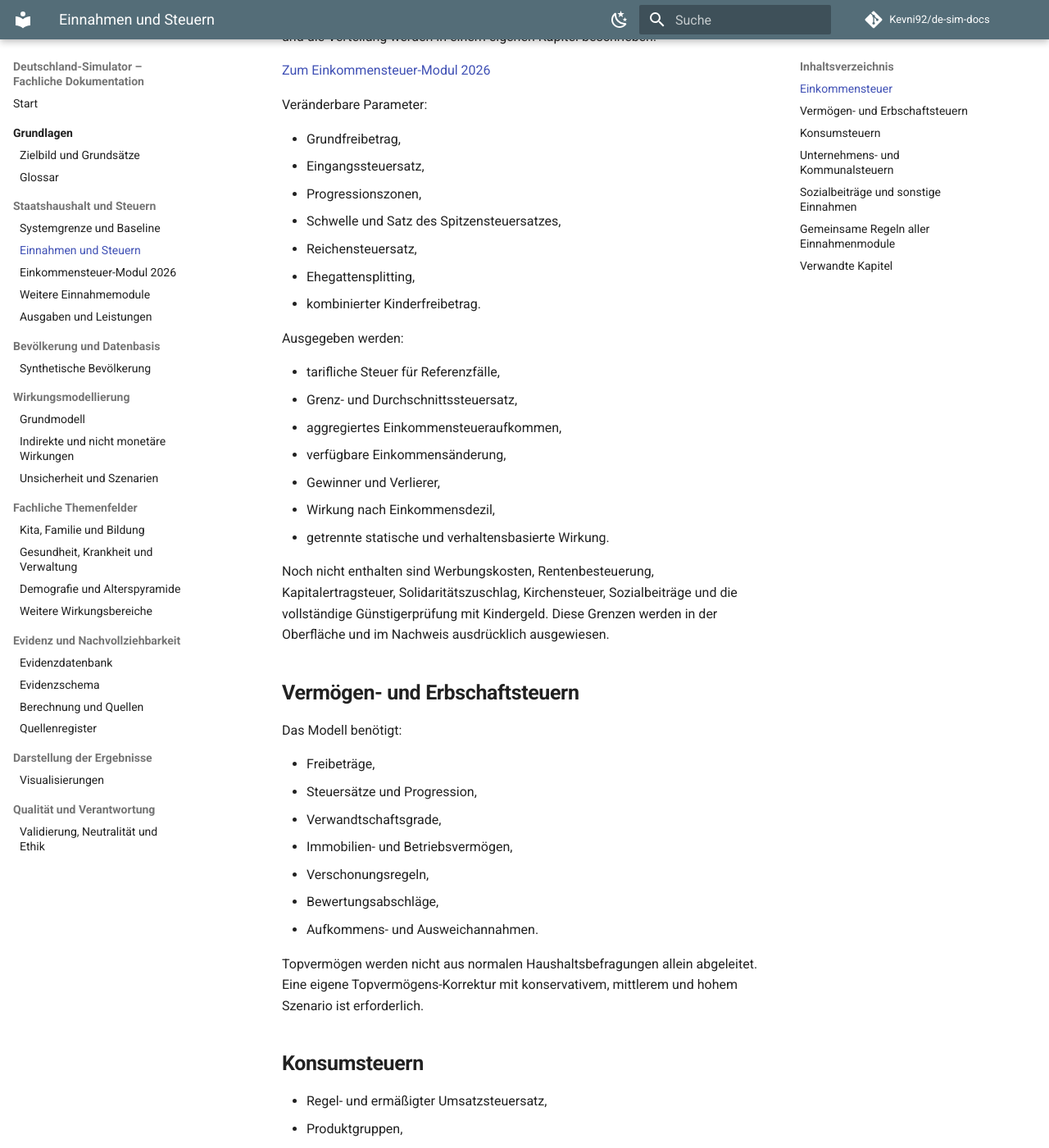
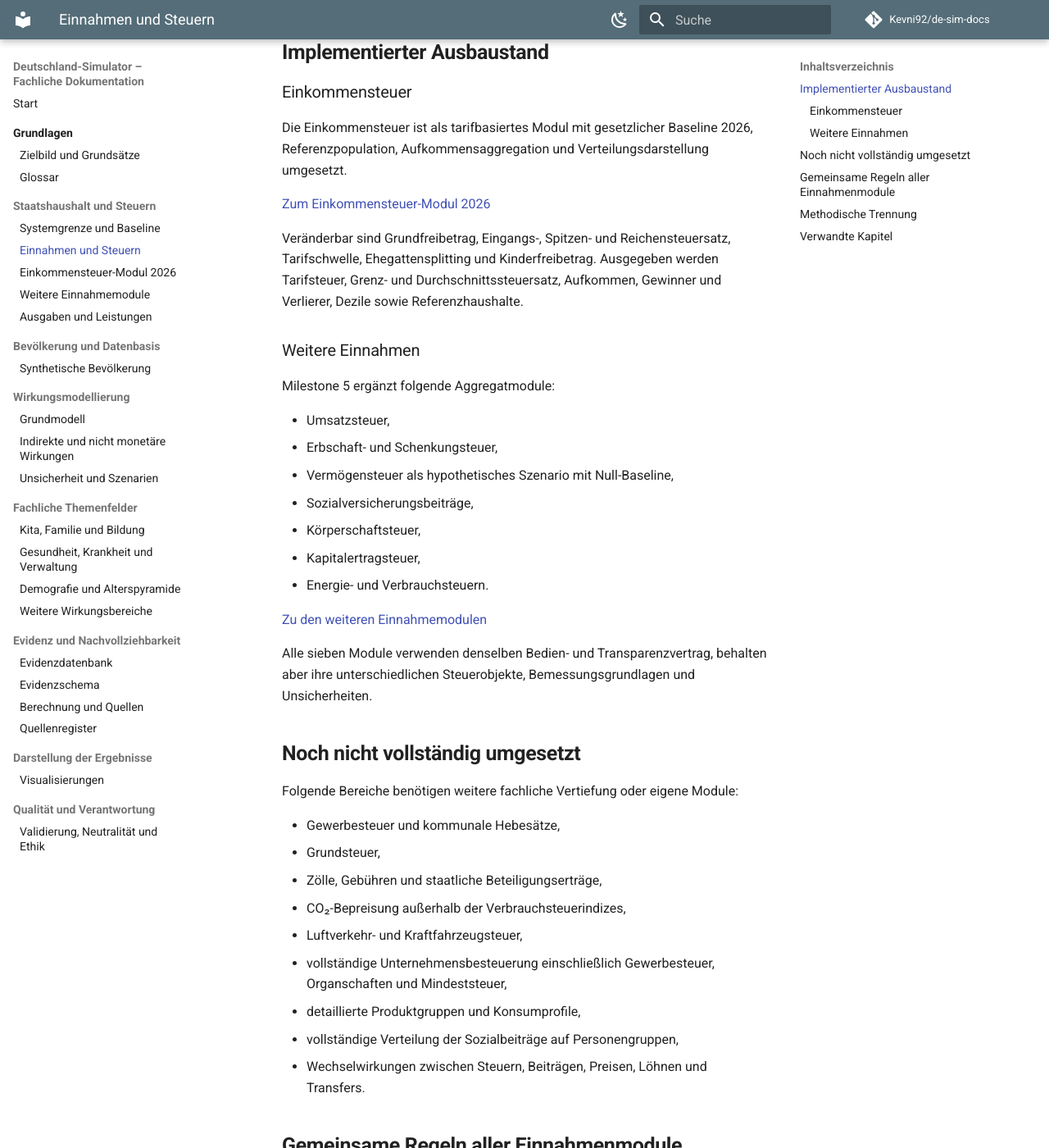
Before and after one commit to Kevni92/de-sim-docs, an MkDocs documentation site: the page built from docs/02-fiskal/einnahmen-und-steuern.md, in a window 1280 px wide and 1400 px high, scrolled down 250 px. Shown: the whole window at 82% size. Built offline with MkDocs 1.6.1 and Material for MkDocs 9.7.7, drawn with Linux system fonts in a browser that asks for light colours; comment, search, counter and statistics services are not loaded; some of the changed text lies outside the part shown.

Commit message:
docs: Ausbaustand der Einnahmemodule aktualisieren

```diff
--- a/docs/02-fiskal/einnahmen-und-steuern.md
+++ b/docs/02-fiskal/einnahmen-und-steuern.md
@@ -1,87 +1,53 @@
 ---
 title: Einnahmen und Steuern
-summary: Fachliche Anforderungen an Einnahmen-, Steuer- und Beitragsmodule des Simulators.
-status: Arbeitsstand 0.5
+summary: Fachliche Anforderungen und aktueller Ausbaustand der Einnahmen-, Steuer- und Beitragsmodule.
+status: Arbeitsstand 0.6
 last_updated: 2026-07-13
 ---
 
 # Einnahmen und Steuern
 
-## Einkommensteuer
+Der Simulator enthält einen gemeinsamen fachlichen Rahmen für Einnahmen. Gesetzliche Baseline, Szenarioparameter, statische Erstwirkung, Verhaltenskomponente, Unsicherheit und Quellen werden getrennt ausgewiesen.
 
-Die Einkommensteuer ist das erste vollständig implementierte Steuer-Modul. Die gesetzliche Baseline, das Reformszenario, die aggregierte Aufkommenswirkung und die Verteilung werden in einem eigenen Kapitel beschrieben:
+## Implementierter Ausbaustand
+
+### Einkommensteuer
+
+Die Einkommensteuer ist als tarifbasiertes Modul mit gesetzlicher Baseline 2026, Referenzpopulation, Aufkommensaggregation und Verteilungsdarstellung umgesetzt.
 
 [Zum Einkommensteuer-Modul 2026](einkommensteuer-modul.md)
 
-Veränderbare Parameter:
+Veränderbar sind Grundfreibetrag, Eingangs-, Spitzen- und Reichensteuersatz, Tarifschwelle, Ehegattensplitting und Kinderfreibetrag. Ausgegeben werden Tarifsteuer, Grenz- und Durchschnittssteuersatz, Aufkommen, Gewinner und Verlierer, Dezile sowie Referenzhaushalte.
 
-- Grundfreibetrag,
-- Eingangssteuersatz,
-- Progressionszonen,
-- Schwelle und Satz des Spitzensteuersatzes,
-- Reichensteuersatz,
-- Ehegattensplitting,
-- kombinierter Kinderfreibetrag.
+### Weitere Einnahmen
 
-Ausgegeben werden:
+Milestone 5 ergänzt folgende Aggregatmodule:
 
-- tarifliche Steuer für Referenzfälle,
-- Grenz- und Durchschnittssteuersatz,
-- aggregiertes Einkommensteueraufkommen,
-- verfügbare Einkommensänderung,
-- Gewinner und Verlierer,
-- Wirkung nach Einkommensdezil,
-- getrennte statische und verhaltensbasierte Wirkung.
+- Umsatzsteuer,
+- Erbschaft- und Schenkungsteuer,
+- Vermögensteuer als hypothetisches Szenario mit Null-Baseline,
+- Sozialversicherungsbeiträge,
+- Körperschaftsteuer,
+- Kapitalertragsteuer,
+- Energie- und Verbrauchsteuern.
 
-Noch nicht enthalten sind Werbungskosten, Rentenbesteuerung, Kapitalertragsteuer, Solidaritätszuschlag, Kirchensteuer, Sozialbeiträge und die vollständige Günstigerprüfung mit Kindergeld. Diese Grenzen werden in der Oberfläche und im Nachweis ausdrücklich ausgewiesen.
+[Zu den weiteren Einnahmemodulen](weitere-einnahmemodule.md)
 
-## Vermögen- und Erbschaftsteuern
+Alle sieben Module verwenden denselben Bedien- und Transparenzvertrag, behalten aber ihre unterschiedlichen Steuerobjekte, Bemessungsgrundlagen und Unsicherheiten.
 
-Das Modell benötigt:
+## Noch nicht vollständig umgesetzt
 
-- Freibeträge,
-- Steuersätze und Progression,
-- Verwandtschaftsgrade,
-- Immobilien- und Betriebsvermögen,
-- Verschonungsregeln,
-- Bewertungsabschläge,
-- Aufkommens- und Ausweichannahmen.
+Folgende Bereiche benötigen weitere fachliche Vertiefung oder eigene Module:
 
-Topvermögen werden nicht aus normalen Haushaltsbefragungen allein abgeleitet. Eine eigene Topvermögens-Korrektur mit konservativem, mittlerem und hohem Szenario ist erforderlich.
-
-## Konsumsteuern
-
-- Regel- und ermäßigter Umsatzsteuersatz,
-- Produktgruppen,
-- Energiesteuern,
-- Stromsteuer,
-- Tabak- und Alkoholsteuern,
-- CO2-Bepreisung,
-- Luftverkehrsteuer,
-- Kraftfahrzeugsteuer.
-
-Konsumsteuern werden über haushaltsspezifische Ausgabenprofile modelliert. Eine reine Multiplikation mit dem Gesamtkonsum reicht nicht aus.
-
-## Unternehmens- und Kommunalsteuern
-
-- Körperschaftsteuer,
-- Gewerbesteuer,
-- Verlustverrechnung,
-- Investitionsanreize,
-- Abschreibungsregeln,
-- Quellensteuern.
-
-Verhaltensreaktionen von Unternehmen werden als eigenes Szenario geführt. Sie dürfen die statische Erstwirkung nicht verdecken.
-
-## Sozialbeiträge und sonstige Einnahmen
-
-- Renten-, Kranken-, Pflege- und Arbeitslosenversicherung,
-- Beitragsbemessungsgrenzen,
-- Arbeitgeber- und Arbeitnehmeranteile,
-- Gebühren,
-- Dividenden staatlicher Beteiligungen,
-- Zölle,
-- Kreditaufnahme.
+- Gewerbesteuer und kommunale Hebesätze,
+- Grundsteuer,
+- Zölle, Gebühren und staatliche Beteiligungserträge,
+- CO₂-Bepreisung außerhalb der Verbrauchsteuerindizes,
+- Luftverkehr- und Kraftfahrzeugsteuer,
+- vollständige Unternehmensbesteuerung einschließlich Gewerbesteuer, Organschaften und Mindeststeuer,
+- detaillierte Produktgruppen und Konsumprofile,
+- vollständige Verteilung der Sozialbeiträge auf Personengruppen,
+- Wechselwirkungen zwischen Steuern, Beiträgen, Preisen, Löhnen und Transfers.
 
 ## Gemeinsame Regeln aller Einnahmenmodule
 
@@ -89,15 +55,28 @@ Jedes Modul muss:
 
 1. gesetzliche oder statistische Baseline und Szenario trennen,
 2. statische Erstwirkung vor Verhaltenseffekten zeigen,
-3. aggregierte Werte aus derselben Logik wie die Einzelfallansicht ableiten,
-4. Datenstand, Rechtsstand und Modellversion ausweisen,
-5. nicht berechnete Größen als nicht berechnet kennzeichnen,
-6. Rechenweg, Quellen, Unsicherheit und bekannte Grenzen öffnen können.
+3. Verhaltensreaktionen als Annahme und nicht als sichere Prognose kennzeichnen,
+4. aggregierte Werte aus derselben Logik wie die Detailansicht ableiten,
+5. Datenstand, Rechtsstand und Modellversion ausweisen,
+6. nicht berechnete Größen als nicht berechnet kennzeichnen,
+7. Rechenweg, Quellen, Unsicherheit, Inzidenz und bekannte Grenzen öffnen können,
+8. Szenarioparameter verlustfrei speichern, laden, exportieren und importieren.
+
+## Methodische Trennung
+
+Die aktuelle Implementierung umfasst zwei unterschiedliche Reifestufen:
+
+- Die Einkommensteuer verwendet einen gesetzlichen Tarifkern und eine kalibrierte Referenzpopulation.
+- Die weiteren Einnahmen verwenden transparente Aggregatmodelle mit kalibrierten Ausgangswerten und expliziten Annahmen.
+
+Ergebnisse dieser Stufen dürfen nicht ohne Kennzeichnung miteinander gleichgesetzt werden. Insbesondere sind Inzidenzangaben der zusätzlichen Module noch keine repräsentativen Haushaltsverteilungsrechnungen.
 
 ## Verwandte Kapitel
 
 - [Einkommensteuer-Modul 2026](einkommensteuer-modul.md)
+- [Weitere Einnahmemodule](weitere-einnahmemodule.md)
 - [Systemgrenze und Baseline](systemgrenze-und-baseline.md)
 - [Synthetische Bevölkerung](../03-daten/synthetische-bevoelkerung.md)
 - [Wirkungsmodell](../04-modell/wirkungsmodell.md)
+- [Unsicherheit und Szenarien](../04-modell/unsicherheit-und-szenarien.md)
 - [Berechnung und Quellen](../06-evidenz/berechnungstransparenz.md)
```
